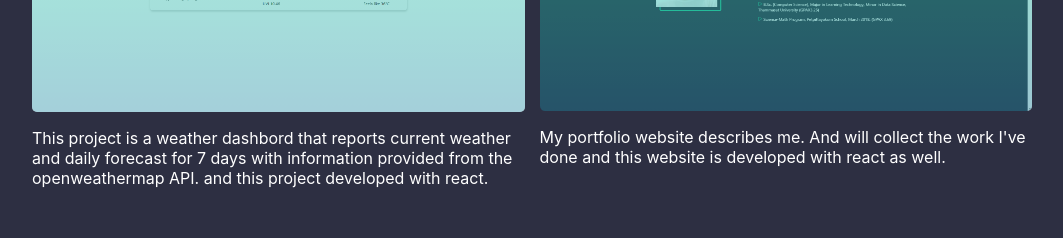
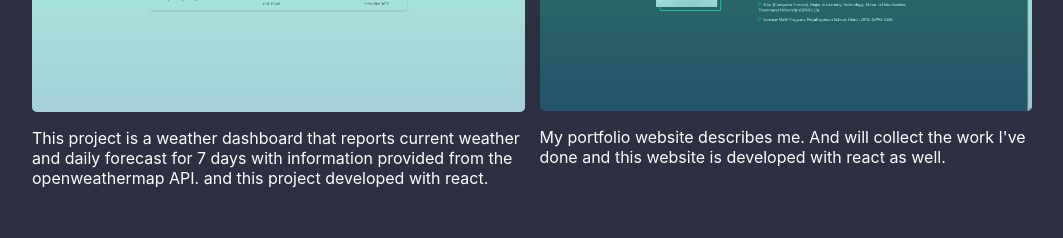
Before and after one commit to pyato/portfolio-project, a React (Create React App) app: page / in a window 1280 px wide. Shown: the part 2500-2738 px from the top of the page, without its empty margins (108-1171 px from the left). Built offline with nearby package versions, Linux system fonts and the light colour scheme.

Commit message:
edit experience

```diff
--- a/src/components/Experience.js
+++ b/src/components/Experience.js
@@ -66,7 +66,7 @@ function Experience() {
                     <div>
                         <Card nameWork="Weather" workImage={work4} gitUrl="https://github.com/pyato/weather-project"/>
                         <div>
-                            <ExplainProject explain="This project is a weather dashbord that reports current weather and daily forecast for 7 days with information provided from the openweathermap API. and this project developed with react." />
+                            <ExplainProject explain="This project is a weather dashboard that reports current weather and daily forecast for 7 days with information provided from the openweathermap API. and this project developed with react." />
                         </div>
                     </div>
                     <div>
```
